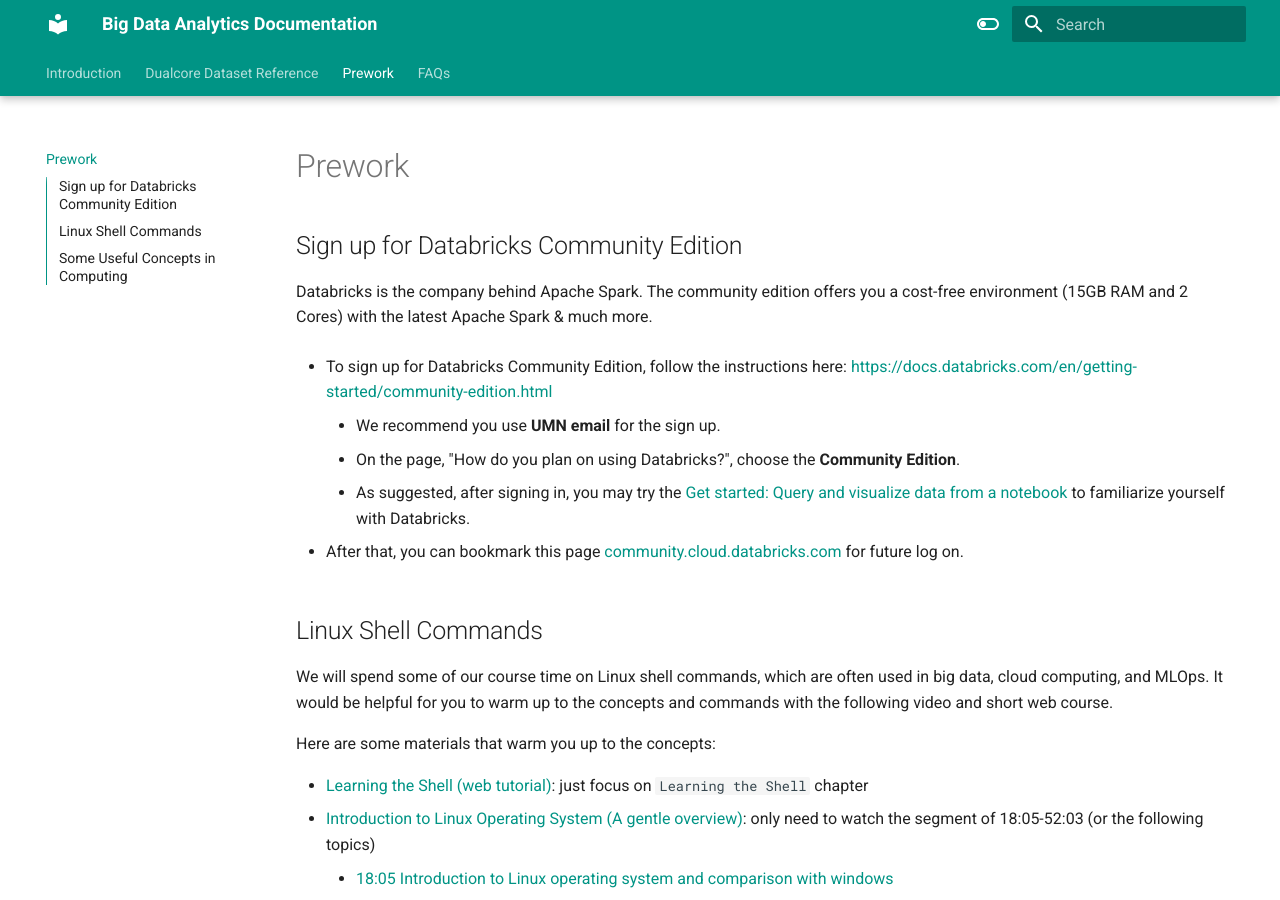
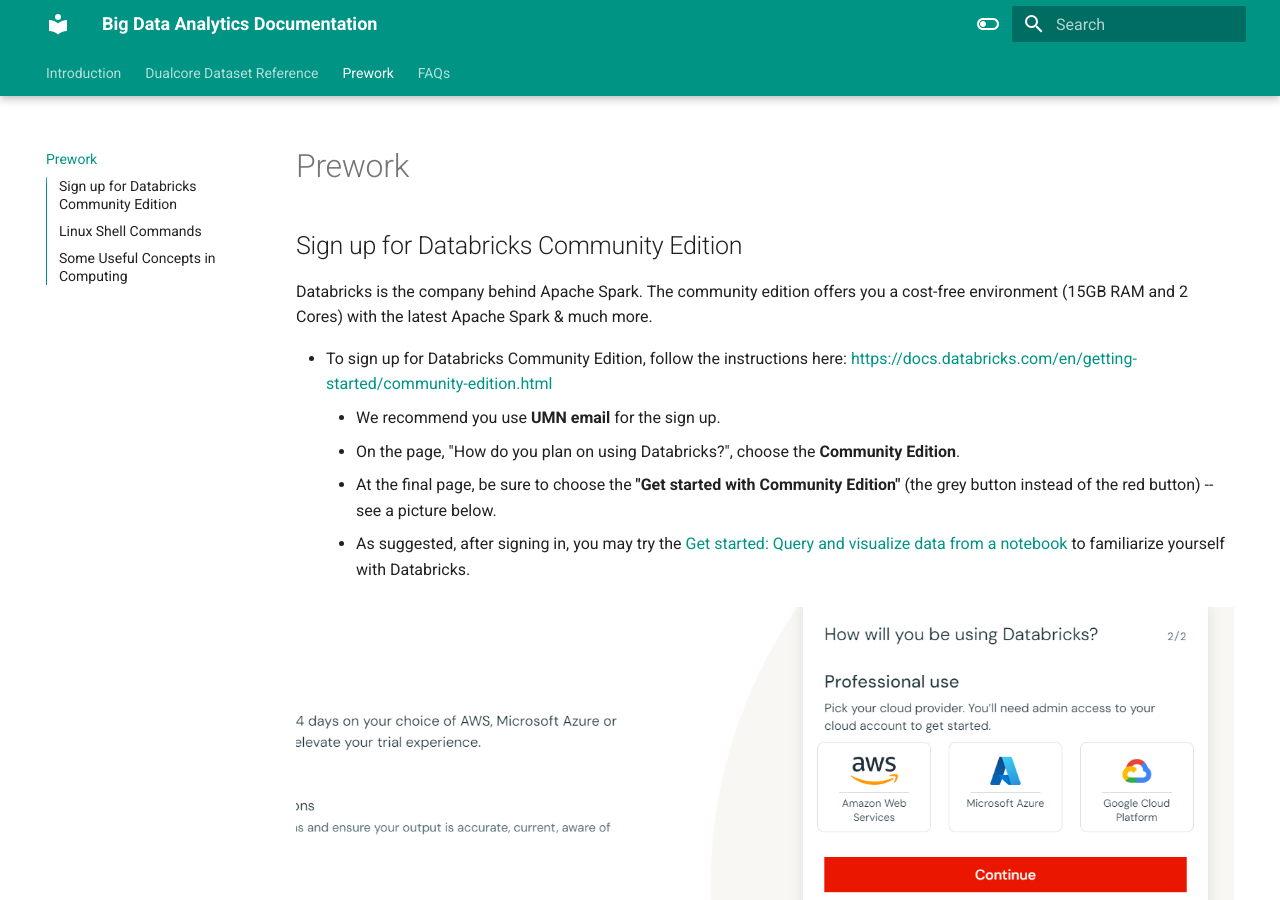
Before and after one commit to de4liu/bigdata, an MkDocs documentation site: the page built from docs/prework.md, in a window 1280 px wide and 900 px high. Built offline with MkDocs 1.6.1 and Material for MkDocs 9.7.7, drawn with Linux system fonts in a browser that asks for light colours.

Commit message:
add comm edition inst

```diff
--- a/docs/prework.md
+++ b/docs/prework.md
@@ -9,7 +9,10 @@
 - To sign up for Databricks Community Edition, follow the instructions here: [https://docs.databricks.com/en/getting-started/community-edition.html](https://docs.databricks.com/en/getting-started/community-edition.html)
     - We recommend you use **UMN email** for the sign up.
     - On the page, "How do you plan on using Databricks?", choose the **Community Edition**.
+    - At the final page, be sure to choose the **"Get started with Community Edition"** (the grey button instead of the red button) -- see a picture below.
     - As suggested, after signing in, you may try the [Get started: Query and visualize data from a notebook](https://docs.databricks.com/en/getting-started/quick-start.html) to familiarize yourself with Databricks.
+
+![Community Edition Button](assets/databricks.png)
 
 - After that, you can bookmark this page [community.cloud.databricks.com](https://community.cloud.databricks.com/login.html?_ga=2.256757835.1990113872.1737411447-2021537352.1737411446) for future log on.
 
```
Also changed, not shown: docs/assets/databricks.png (added).
